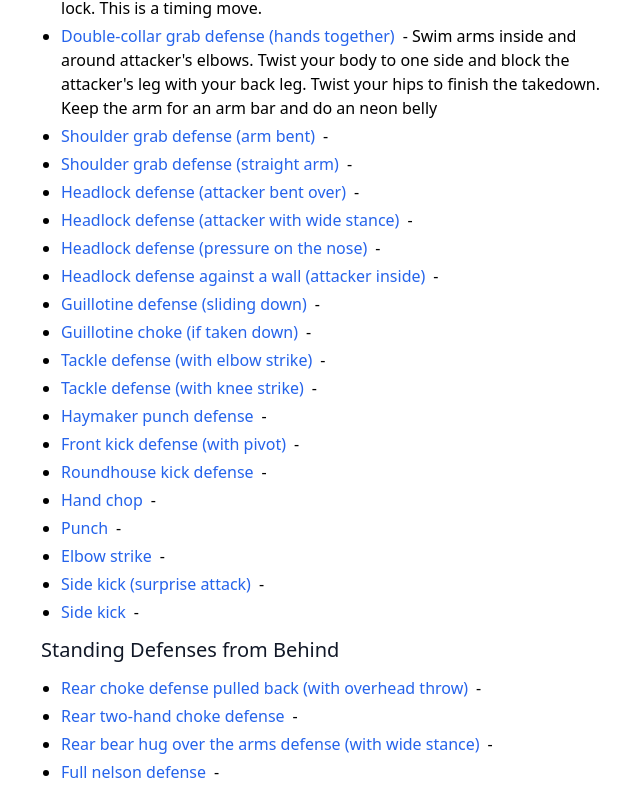
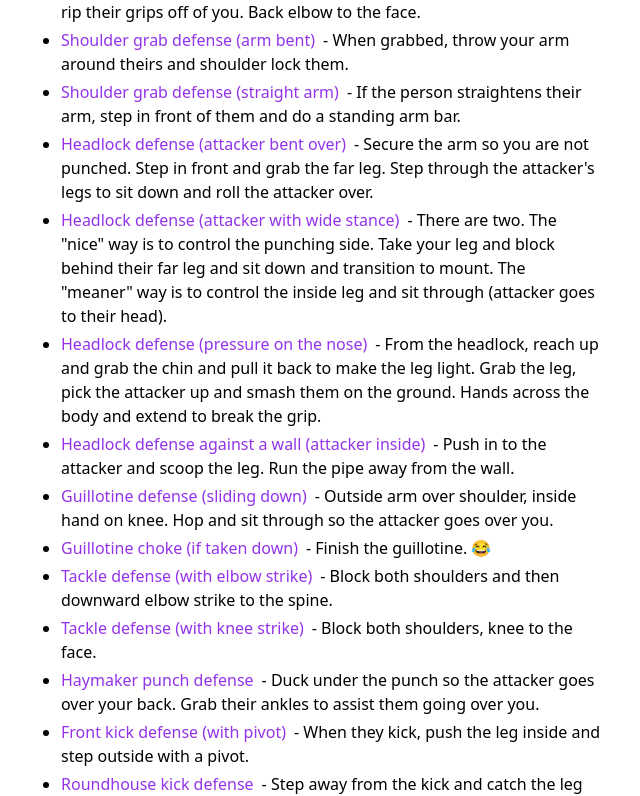
Before and after one commit to waynegraham/blue-to-purple, a React (Vite) app: page / in a window 1280 px wide. Shown: the part 888-1684 px from the top of the page, without its empty margins (319-959 px from the left). Built offline with nearby package versions, Linux system fonts and the light colour scheme.

Commit message:
Updates for moves; go directly to where move is shown

```diff
--- a/index.html
+++ b/index.html
@@ -2,7 +2,7 @@
 <html lang="en">
   <head>
     <meta charset="UTF-8" />
-    <link rel="icon" type="image/svg+xml" href="/vite.svg" />
+    <link rel="icon" href="https://waynegraham.github.io/gracie.webp" />
     <meta name="viewport" content="width=device-width, initial-scale=1.0" />
     <title>Blue to Purple Curriculum Review</title>
   </head>
--- a/src/App.jsx
+++ b/src/App.jsx
@@ -1,7 +1,7 @@
 import { useState } from 'react'
 import './App.css'
 import Footer from "./components/Footer";
-import Toggle from "./components/Toggle";
+// import Toggle from "./components/Toggle";
 import movesData from "./data/moves.json"
 
 function App() {
@@ -34,7 +34,11 @@ function App() {
         Curriculum Techniques
       </h2>
 
-      <h1 className="text-xl text-blue-800 dark:text-blue-300 font-semibold">Test Requirements</h1>
+      {/* <p>
+      <a href="https://waynegraham.github.io/white-to-blue/">White to Blue</a>
+      </p> */}
+
+      <h1 className="text-xl text-purple-800 dark:text-purple-300 font-semibold">Test Requirements</h1>
       {movesData.map((move) => ( // Map through moves data
         <div key={move.label}>
           <h2 className="my-3 text-xl text-gray-900 dark:text-gray-300">{move.label}</h2>
@@ -44,7 +48,7 @@ function App() {
                 <a
                   href="#"
                   onClick={() => openModal(m.youtube, m.name)} // Open modal on click
-                  className="font-medium text-blue-600 dark:text-blue-500 hover:underline"
+                  className="font-medium text-purple-600 dark:text-blue-500 hover:underline"
                 >
                   {m.name}
                 </a>
--- a/src/components/Footer.jsx
+++ b/src/components/Footer.jsx
@@ -4,7 +4,7 @@
 function Footer() {
 
   return (
-    <footer className="mb-16">
+    <footer className="mb-16 print:hidden">
       <ul
         className="font-sm mt-8 flex flex-col space-x-0 space-y-2 text-neutral-600 md:flex-row md:space-x-4 md:space-y-0 dark:text-neutral-300"
       >
@@ -14,7 +14,7 @@ function Footer() {
             className="flex items-center transition-all hover:text-neutral-800 dark:hover:text-neutral-100"
             rel="noopener noreferrer"
             target="_blank"
-            href="https://github.com/waynegraham/white-to-blue/"
+            href="https://github.com/waynegraham/"
             ><svg
               width="12"
               height="12"
@@ -35,7 +35,7 @@ function Footer() {
             className="flex items-center transition-all hover:text-neutral-800 dark:hover:text-neutral-100"
             rel="noopener noreferrer"
             target="_blank"
-            href="https://github.com/waynegraham/"
+            href="https://github.com/waynegraham/blue-to-purple/"
             ><svg
               width="12"
               height="12"
--- a/src/data/moves.json
+++ b/src/data/moves.json
@@ -5,131 +5,131 @@
       {
         "name": "Two-hand front choke defense (with arm lock)",
         "note": "When grabbed by the neck, heart grip around wrist. Establish base and lean forward to secure the hand, twising it out to create tension. Step forward and under the arm and then behind the attacker. Finish in an arm lock.",
-        "youtube": "C4_OsZPCnNc"
+        "youtube": "C4_OsZPCnNc?start=6"
       },
       {
         "name": "Two-hand front choke defense (against a wall)",
         "note": "Reach behind and grab at least one finger. When you get one, grab the wrist with your free hand and pin against chest. Lean forward for the break.",
-        "youtube": "mQuw_0jbGlk"
+        "youtube": "mQuw_0jbGlk?start=7"
       },
       {
         "name": "Wall-pin defense",
         "note": "When attacker has both collars, shuffle-step sideways toward attacker's forward let, parallel to the wall and slam attacker against the wall. Follow with a knee strike. ",
-        "youtube": "u24QnL1EGE8"
+        "youtube": "u24QnL1EGE8?start=444"
       },
       {
         "name": "Single-hand collar grab defense (wrist fold)",
         "note": "When they grab the collar, slap the wrist to fold it while grabbing the elbow into a wrist lock. Turn sideways to finish the lock.",
-        "youtube": "hMTEECxtz9A"
+        "youtube": "hMTEECxtz9A?start=218"
       },
       {
         "name": "Single-hand collar grab defense (straight arm)",
         "note": "When grabbed high in the collar, secure the wrist with thumbs up. With a firm grip, spin around with the attacker's forearm over your shoulder and lean forward for the straight arm. Raise your shoulder to prevent the attacker's arm from slipping out.",
-        "youtube": "toCEO1dz69w"
+        "youtube": "toCEO1dz69w?start=6"
       },
       {
         "name": "Single-hand chest-push defense",
-        "note": "Grap the wrists with a heart grip (thumbs down) and take a step back in to base. Pull the attacker's arm across your body and trap the arm in your armpit and take a step forward to take the opponent down with an arm bar. When cutting in front of the attacker, bump them hard with the side of your body.",
-        "youtube": "VbjlRr71ueo"
+        "note": "Grab the elbow and on the top of the wrist. Step in to wrist lock, close the distance to avoid punches.",
+        "youtube": "VbjlRr71ueo?start=92"
       },
       {
         "name": "Double-collar grab defense (hands apart)",
-        "note": "Note: wrong video. When pushed, grab the wrist from the top. Lean forward to complete a wrist lock. This is a timing move.",
-        "youtube": "JBk6mHwDIZE"
+        "note": "Swim arms up through the middle and over the attacker's arms. Do a vicious hip throw or leg sweep and break the arm in the mean streets.",
+        "youtube": "y0Py14l706Q?start=4"
       },
       {
         "name": "Double-collar grab defense (hands together)",
-        "note": "Swim arms inside and around attacker's elbows. Twist your body to one side and block the attacker's leg with your back leg. Twist your hips to finish the takedown. Keep the arm for an arm bar and do an neon belly",
-        "youtube": "lcNWVlDM_dQ"
+        "note": "Make a fist and block the attacker's wrist and grab your own wrist. Turn your body and viciously rip their grips off of you. Back elbow to the face.",
+        "youtube": "_g54PeiAtPc?start=4"
       },
       {
         "name": "Shoulder grab defense (arm bent)",
-        "note": "",
-        "youtube": "oIT4Y3TSTKI"
+        "note": "When grabbed, throw your arm around theirs and shoulder lock them.",
+        "youtube": "oIT4Y3TSTKI?start=18"
       },
       {
         "name": "Shoulder grab defense (straight arm)",
-        "note": "",
-        "youtube": "toCEO1dz69w"
+        "note": "If the person straightens their arm, step in front of them and do a standing arm bar.",
+        "youtube": "toCEO1dz69w?start=11"
       },
       {
         "name": "Headlock defense (attacker bent over)",
-        "note": "",
-        "youtube": "zvKL3vVsc2E"
+        "note": "Secure the arm so you are not punched. Step in front and grab the far leg. Step through the attacker's legs to sit down and roll the attacker over.",
+        "youtube": "zvKL3vVsc2E?start=7"
       },
       {
         "name": "Headlock defense (attacker with wide stance)",
-        "note": "",
-        "youtube": "xcUQYElqkOA"
+        "note": "There are two. The \"nice\" way is to control the punching side. Take your leg and block behind their far leg and sit down and transition to mount. The \"meaner\" way is to control the inside leg and sit through (attacker goes to their head).",
+        "youtube": "xcUQYElqkOA?start=6"
       },
       {
         "name": "Headlock defense (pressure on the nose)",
-        "note": "",
-        "youtube": "UquFJ_2KIcU"
+        "note": "From the headlock, reach up and grab the chin and pull it back to make the leg light. Grab the leg, pick the attacker up and smash them on the ground. Hands across the body and extend to break the grip.",
+        "youtube": "knmZ0Tq79Qc?start=10"
       },
       {
         "name": "Headlock defense against a wall (attacker inside)",
-        "note": "",
-        "youtube": "z9h7hxgwuiM"
+        "note": "Push in to the attacker and scoop the leg. Run the pipe away from the wall.",
+        "youtube": "z9h7hxgwuiM?start=8"
       },
       {
         "name": "Guillotine defense (sliding down)",
-        "note": "",
-        "youtube": "Sqz_tYFNjbE"
+        "note": "Outside arm over shoulder, inside hand on knee. Hop and sit through so the attacker goes over you.",
+        "youtube": "WfslUGStwiM?start=4"
       },
       {
         "name": "Guillotine choke (if taken down)",
-        "note": "",
-        "youtube": "KNbasQIkaqw"
+        "note": "Finish the guillotine. 😂",
+        "youtube": "G6vRPzh3iaw?start=3"
       },
       {
         "name": "Tackle defense (with elbow strike)",
-        "note": "",
-        "youtube": "CpoM3JEEPDo"
+        "note": "Block both shoulders and then downward elbow strike to the spine.",
+        "youtube": "3AWTffF6E8c?start=3"
       },
       {
         "name": "Tackle defense (with knee strike)",
-        "note": "",
-        "youtube": "Qqqkkfu-GLA"
+        "note": "Block both shoulders, knee to the face.",
+        "youtube": "AXuazYONF2I?start=3"
       },
       {
         "name": "Haymaker punch defense",
-        "note": "",
-        "youtube": "or8j0r8Hx0o"
+        "note": "Duck under the punch so the attacker goes over your back. Grab their ankles to assist them going over you.",
+        "youtube": "wdf3IITVenQ"
       },
       {
         "name": "Front kick defense (with pivot)",
-        "note": "",
-        "youtube": "-SYn-eSVOcs"
+        "note": "When they kick, push the leg inside and step outside with a pivot.",
+        "youtube": "DRdd3gOGf08?start=3"
       },
       {
         "name": "Roundhouse kick defense",
-        "note": "",
-        "youtube": "BRP_X_eQWQA"
+        "note": "Step away from the kick and catch the leg (don't do the thing in the video--too many MMA watchers). Figure four the leg and toss the attacker down. Knee bar.",
+        "youtube": "pyj_nLJz2aQ?start=3"
       },
       {
         "name": "Hand chop",
-        "note": "",
-        "youtube": "eKSvCw7lEoc"
+        "note": "Run your hands through your hair and then hand chop to the neck.",
+        "youtube": "zRrlD6kf2QY?start=3"
       },
       {
         "name": "Punch",
-        "note": "",
-        "youtube": "znGmIUgVb6c"
+        "note": "Punch them in the face",
+        "youtube": "zRrlD6kf2QY?start=7"
       },
       {
         "name": "Elbow strike",
-        "note": "",
-        "youtube": "7AbrVvAXHE8"
+        "note": "Elbow strike to the face",
+        "youtube": "zRrlD6kf2QY?start=10"
       },
       {
         "name": "Side kick (surprise attack)",
-        "note": "",
-        "youtube": "lpYzHxWp9mk"
+        "note": "Surprise the attacker and kick them in the knee. Forward let kicks their forward leg; 45° angle for the foot; contact in the middle of the foot.",
+        "youtube": "l2SfqXo4MY8"
       },
       {
         "name": "Side kick",
-        "note": "",
+        "note": "Same side kick, but use timing (bait by moving backwards).",
         "youtube": "rnBzvQw2yfw"
       }
     ]
@@ -139,23 +139,23 @@
     "moves": [
       {
         "name": "Rear choke defense pulled back (with overhead throw)",
-        "note": "",
-        "youtube": "dTIDRA-0YY0"
+        "note": "Address choke and make base. Move to the side and leg sweep.",
+        "youtube": "dTIDRA-0YY0?start=16"
       },
       {
         "name": "Rear two-hand choke defense",
-        "note": "",
-        "youtube": "9QA0L4aOOKk"
+        "note": "Gator neck and reach back to get the wrist and lean to one side. Keep twisting the wrist to the ground.",
+        "youtube": "X1OHCn9nMbw?start=4"
       },
       {
         "name": "Rear bear hug over the arms defense (with wide stance)",
-        "note": "",
-        "youtube": "3E3dQMQd1AM"
+        "note": "Make base and step behind the legs. Grab their legs and throw the attacker.",
+        "youtube": "wAgEkur44zM?start=3"
       },
       {
         "name": "Full nelson defense",
-        "note": "",
-        "youtube": "aeRLcpeaHkk"
+        "note": "Make base and pull your arms down. When the grips break, turn toward attacker.",
+        "youtube": "Yid9svNqnE0"
       }
     ]
   }
--- a/tailwind.config.js
+++ b/tailwind.config.js
@@ -6,7 +6,12 @@ export default {
   ],
   darkMode: "class",
   theme: {
-    extend: {},
+    extend: {
+      screens: {
+        print: { raw: 'print'},
+        screen: { raw: 'screen' },
+      }
+    },
   },
   plugins: [],
 }
```
Also changed, not shown: src/components/Navigation.jsx (added, +18 -0 lines).
